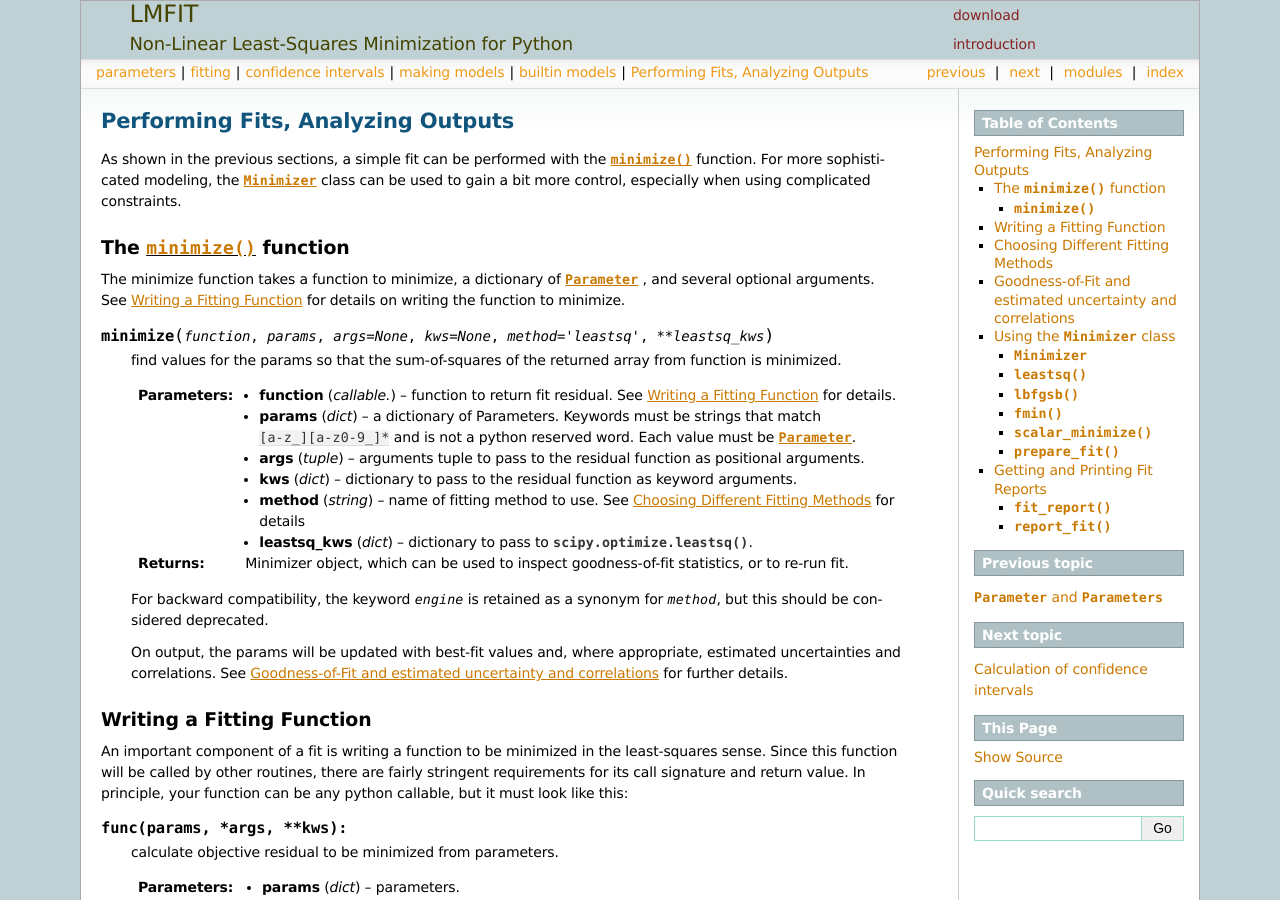
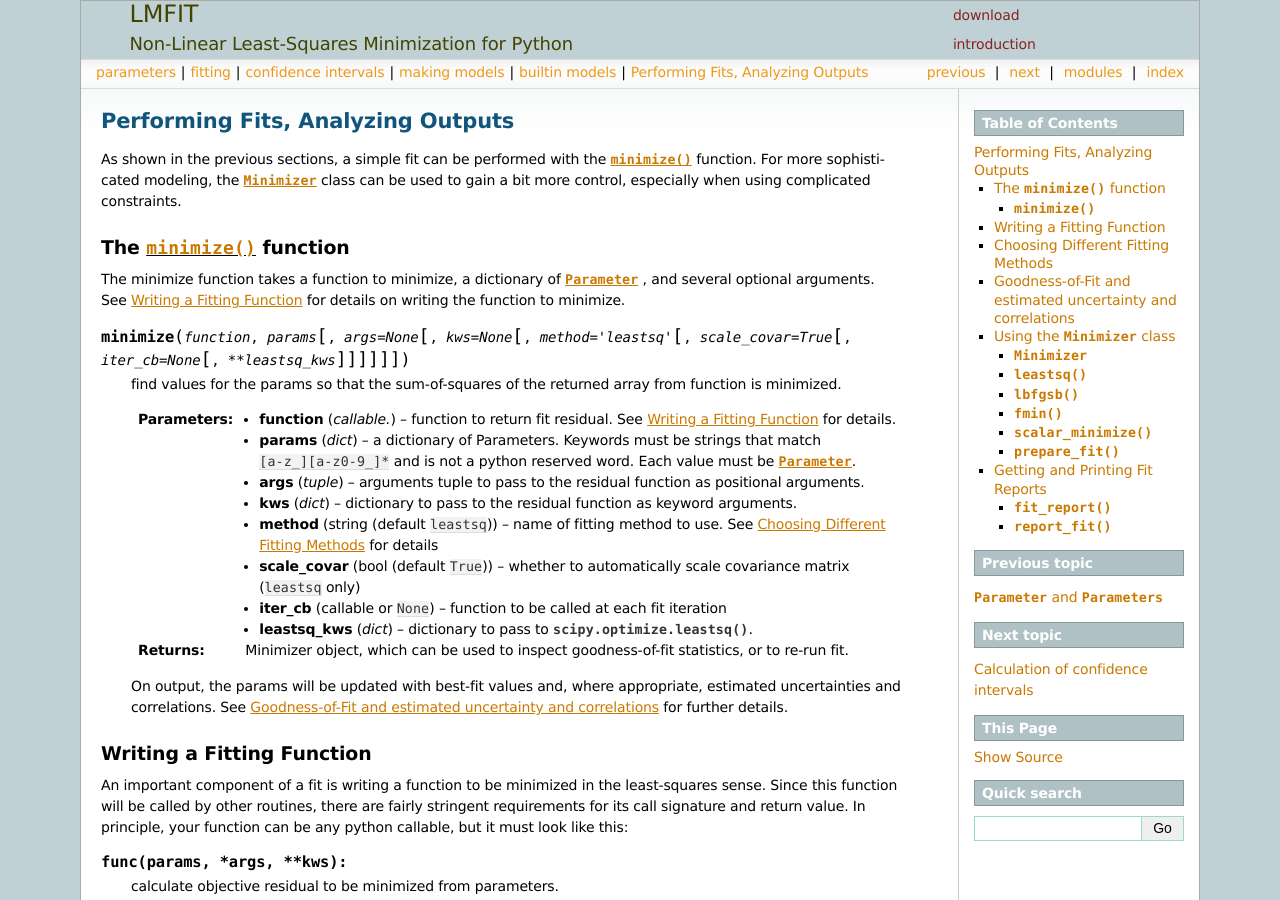
Before and after one commit to lmfit/lmfit-py, a Sphinx documentation site: the page built from doc/fitting.rst, in a window 1280 px wide and 900 px high. Built offline with Sphinx 7.4.7, drawn with Linux system fonts in a browser that asks for light colours; some of the changed text lies outside the part shown.

```diff
--- a/doc/fitting.rst
+++ b/doc/fitting.rst
@@ -15,7 +15,7 @@ The minimize function takes a function to minimize, a dictionary of
 :class:`Parameter` , and several optional arguments.    See
 :ref:`fit-func-label` for details on writing the function to minimize.
 
-.. function:: minimize(function, params, args=None, kws=None, method='leastsq', **leastsq_kws)
+.. function:: minimize(function, params[, args=None[, kws=None[, method='leastsq'[, scale_covar=True[, iter_cb=None[, **leastsq_kws]]]]]])
 
    find values for the params so that the sum-of-squares of the returned array
    from function is minimized.
@@ -30,15 +30,17 @@ The minimize function takes a function to minimize, a dictionary of
    :type  args:  tuple
    :param kws:   dictionary to pass to the residual function as keyword arguments.
    :type  kws:  dict
-   :param method:  name of fitting method to use. See  :ref:`fit-engines-label` for details
-   :type  method:  string
+   :param method:  name of fitting method to use. See  :ref:`fit-methods-label` for details
+   :type  method:  string (default ``leastsq``)
+   :param scale_covar:  whether to automatically scale covariance matrix (``leastsq`` only)
+   :type  scale_covar:  bool (default ``True``)
+   :param iter_cb:  function to be called at each fit iteration
+   :type  iter_cb:  callable or ``None``
    :param leastsq_kws:  dictionary to pass to :func:`scipy.optimize.leastsq`.
    :type  leastsq_kws:  dict
+
    :return: Minimizer object, which can be used to inspect goodness-of-fit
             statistics, or to re-run fit.
-
-   For backward compatibility, the keyword `engine` is retained as a synonym for `method`,
-   but this should be considered deprecated.
 
    On output, the params will be updated with best-fit values and, where
    appropriate, estimated uncertainties and correlations.  See
@@ -143,9 +144,9 @@ modification of the quasi-Newton method.
 To select which of these algorithms to use, use the ``method`` keyword to the
 :func:`minimize` function or use the corresponding method name from the
 :class:`Minimizer` class as listed in the
-:ref:`Table of Supported Fitting Methods <fit-engine-table>`.
+:ref:`Table of Supported Fitting Methods <fit-methods-table>`.
 
-.. _fit-engine-table:
+.. _fit-methods-table:
 
  Table of Supported Fitting Methods:
 
@@ -296,8 +297,8 @@ For full control of the fitting process, you'll want to create a
    :type  fcn_kws:  dict
    :param iter_cb:  function to be called at each fit iteration
    :type  iter_cb:  callable or ``None``
-   :param scale_covar:  flag for scaling covariance matrix and uncertainties to reduced chi-square (``leastsq`` only)
-   :type  scale_cover:  boolean, default ``True``
+   :param scale_covar:  flag for automatically scaling covariance matrix and uncertainties to reduced chi-square (``leastsq`` only)
+   :type  scale_cover:  bool (default ``True``).
    :param kws:      dictionary to pass as keywords to the underlying :mod:`scipy.optimize` method.
    :type  kws:      dict
    :return: Minimizer object, which can be used to inspect goodness-of-fit
```
Also changed, not shown: other parts of doc/fitting.rst (+1 -2 lines), doc/model.rst (+180 -87 lines).
